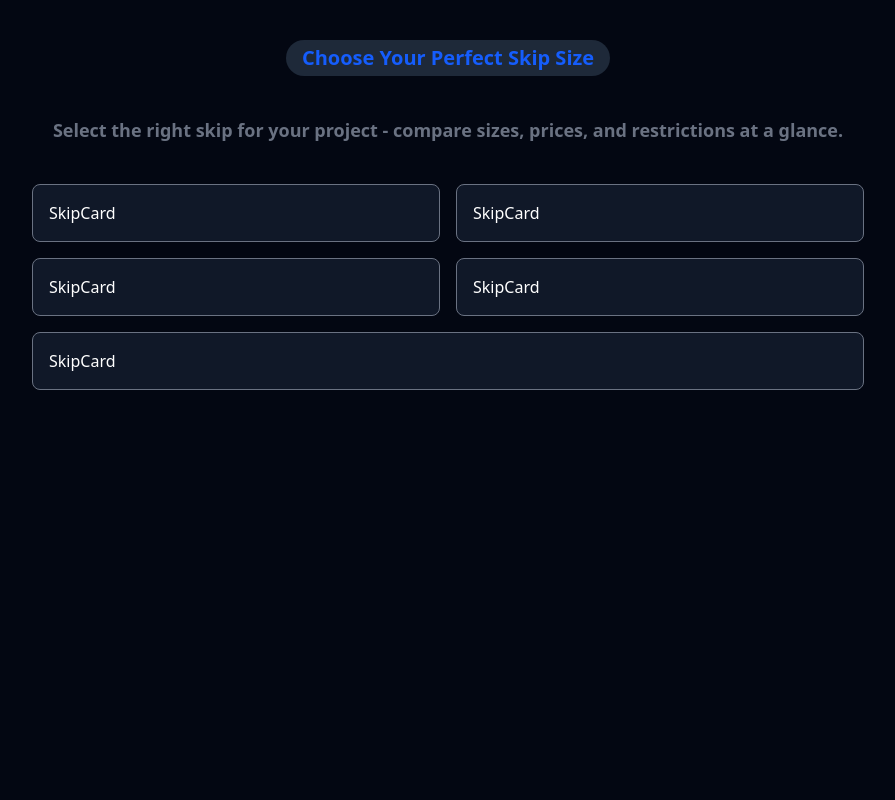
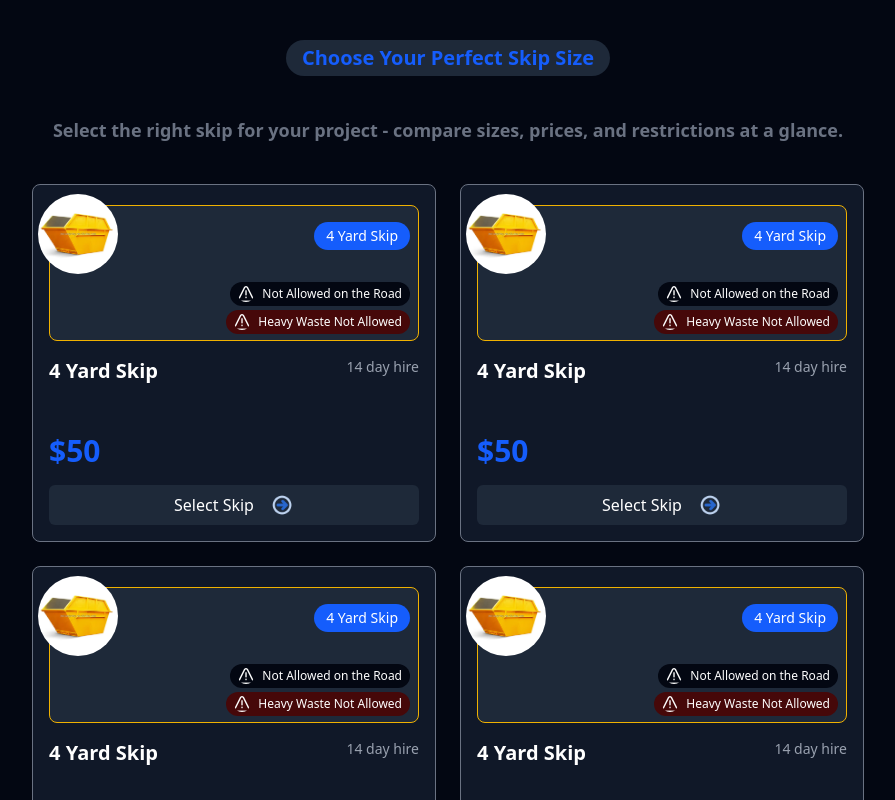
Before and after one commit to anyars-encarta/garden_waste, a React (Vite) app: page / in a window 1280 px wide. Shown: the top 800 px of the page, without its empty margins (192-1087 px from the left). Built offline with nearby package versions, Linux system fonts and the light colour scheme.

Commit message:
Implement SkipCard component

```diff
--- a/src/components/SelectSkip.jsx
+++ b/src/components/SelectSkip.jsx
@@ -2,7 +2,7 @@ import SkipCard from "./cards/SkipCard";
 
 const SelectSkip = () => {
   return (
-    <div className="h-screen w-[70%] md:w-[92%] lg:w-[84%] xl:w-[70%] overflow-x-hidden flex flex-col items-center py-10 px-8">
+    <div className="min-h-screen w-[70%] md:w-[92%] lg:w-[84%] xl:w-[70%] flex flex-col items-center py-10 px-8">
       <h1 className="text-xl font-bold text-blue-600 bg-gray-800 py-1 px-4 rounded-full text-center min-w-[320px]">
         Choose Your Perfect Skip Size
       </h1>
@@ -12,7 +12,7 @@ const SelectSkip = () => {
         restrictions at a glance.
       </span>
 
-      <div className="mt-10 flex justify-between gap-4 flex-wrap w-full">
+      <div className="mt-10 flex justify-between gap-6 flex-wrap w-full">
         <SkipCard />
         <SkipCard />
         <SkipCard />
--- a/src/components/cards/SkipCard.jsx
+++ b/src/components/cards/SkipCard.jsx
@@ -1,7 +1,72 @@
+import { useState } from "react";
+
 const SkipCard = () => {
+  const [allowed, setAllowed] = useState(true);
+  const [heavyWaste, setHeavyWaste] = useState(false);
+  const [size, setSize] = useState(4);
+
   return (
-    <div className="flex-1 border border-gray-500 p-4 rounded-lg bg-gray-900 min-w-[300px] hover:-translate-y-2 transition-transform duration-300 ease-in-out">
-      SkipCard
+    <div className="flex-1 border border-gray-500 p-4 rounded-lg bg-gray-900 min-w-[300px] hover:-translate-y-2 transition-transform duration-300 ease-in-out hover:border-blue-500 cursor-pointer">
+      <div className="relative w-full h-34 bg-gray-800 rounded-lg mt-1 border border-yellow-500">
+        <div className="absolute top-4 right-2 flex flex-col items-end gap-8">
+          <div className=" bg-blue-600 text-white px-3 py-1 rounded-full text-sm">
+            {size} Yard Skip
+          </div>
+
+          <div className='flex flex-col items-end gap-1'>
+            {allowed && (
+              <div className="flex items-center gap-2 bg-gray-950 rounded-full px-2 py-1">
+                <img
+                  src="/warning.png"
+                  alt="warning"
+                  className="w-4 h-4 object-cover rounded-full"
+                />
+                <span className=" text-white  text-xs">
+                  Not Allowed on the Road
+                </span>
+              </div>
+            )}
+
+            {!heavyWaste && (
+              <div className="flex items-center gap-2 bg-red-950 rounded-full px-2 py-1">
+                <img
+                  src="/warning.png"
+                  alt="warning"
+                  className="w-4 h-4 object-cover rounded-full"
+                />
+                <span className=" text-white  text-xs">
+                  Heavy Waste Not Allowed
+                </span>
+              </div>
+            )}
+          </div>
+        </div>
+
+        <img
+          src="/waste_container.png"
+          alt="Skip Size"
+          className="w-20 h-20 object-cover rounded-full absolute top-7 left-7 transform -translate-x-1/2 -translate-y-1/2"
+        />
+      </div>
+
+      <div className="flex items-center justify-between mb-10">
+        <h2 className="text-xl font-semibold text-white mt-4 mb-2">
+          {size} Yard Skip
+        </h2>
+
+        <span className="text-sm text-gray-400">14 day hire</span>
+      </div>
+
+      <h2 className="text-3xl font-bold text-blue-600">$50</h2>
+
+      <button className="bg-gray-800 hover:bg-gray-600 transition-colors duration-300 ease-in-out text-white py-2 px-4 rounded-md mt-4 w-full cursor-pointer flex items-center gap-4 justify-center">
+        Select Skip
+        <img
+          src="/right_arrow.png"
+          alt="Skip Size"
+          className="w-6 h-6 object-cover"
+        />
+      </button>
     </div>
   );
 };
```
Also changed, not shown: public/right_arrow.png (added), public/warning.png (added).
